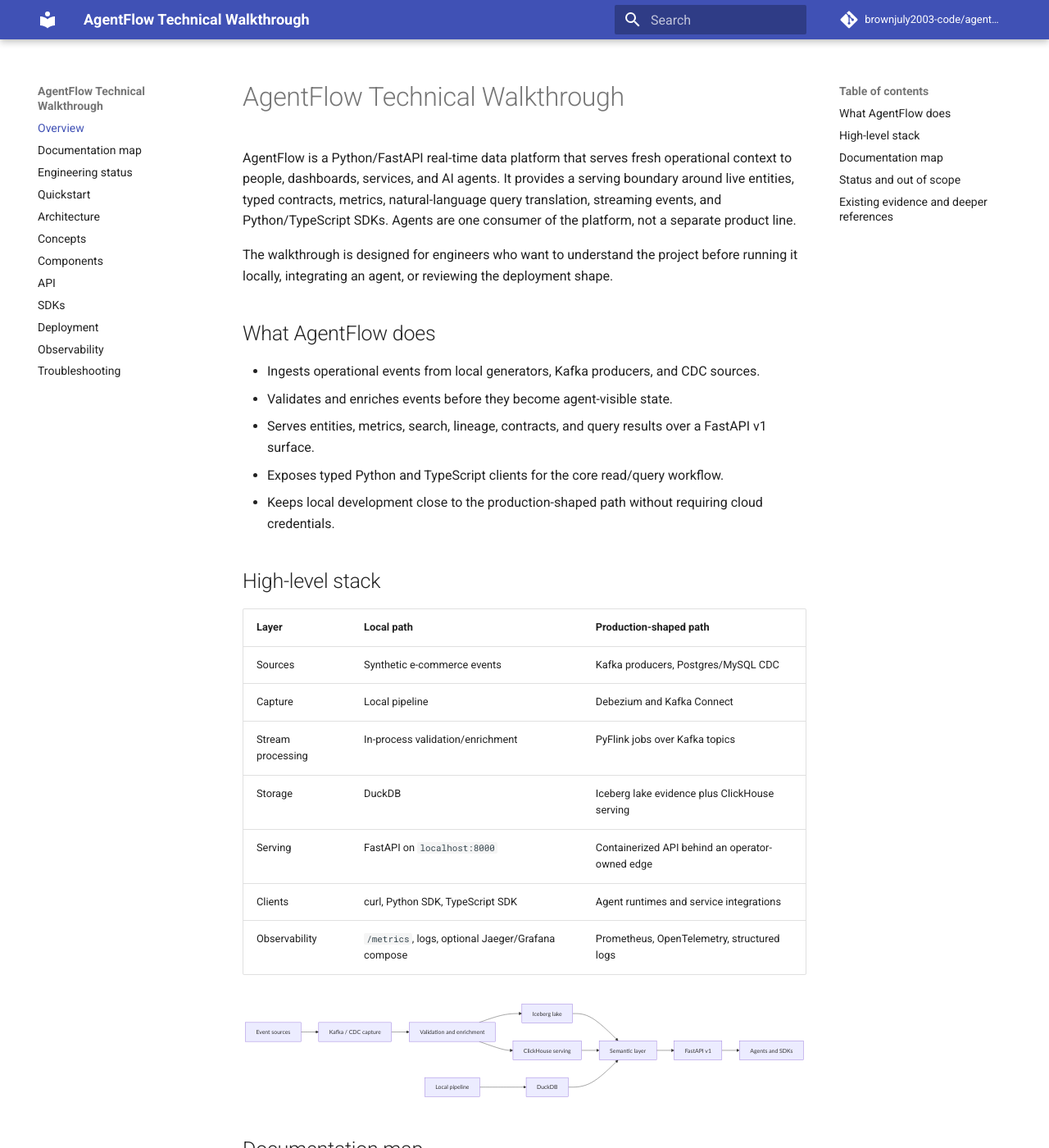
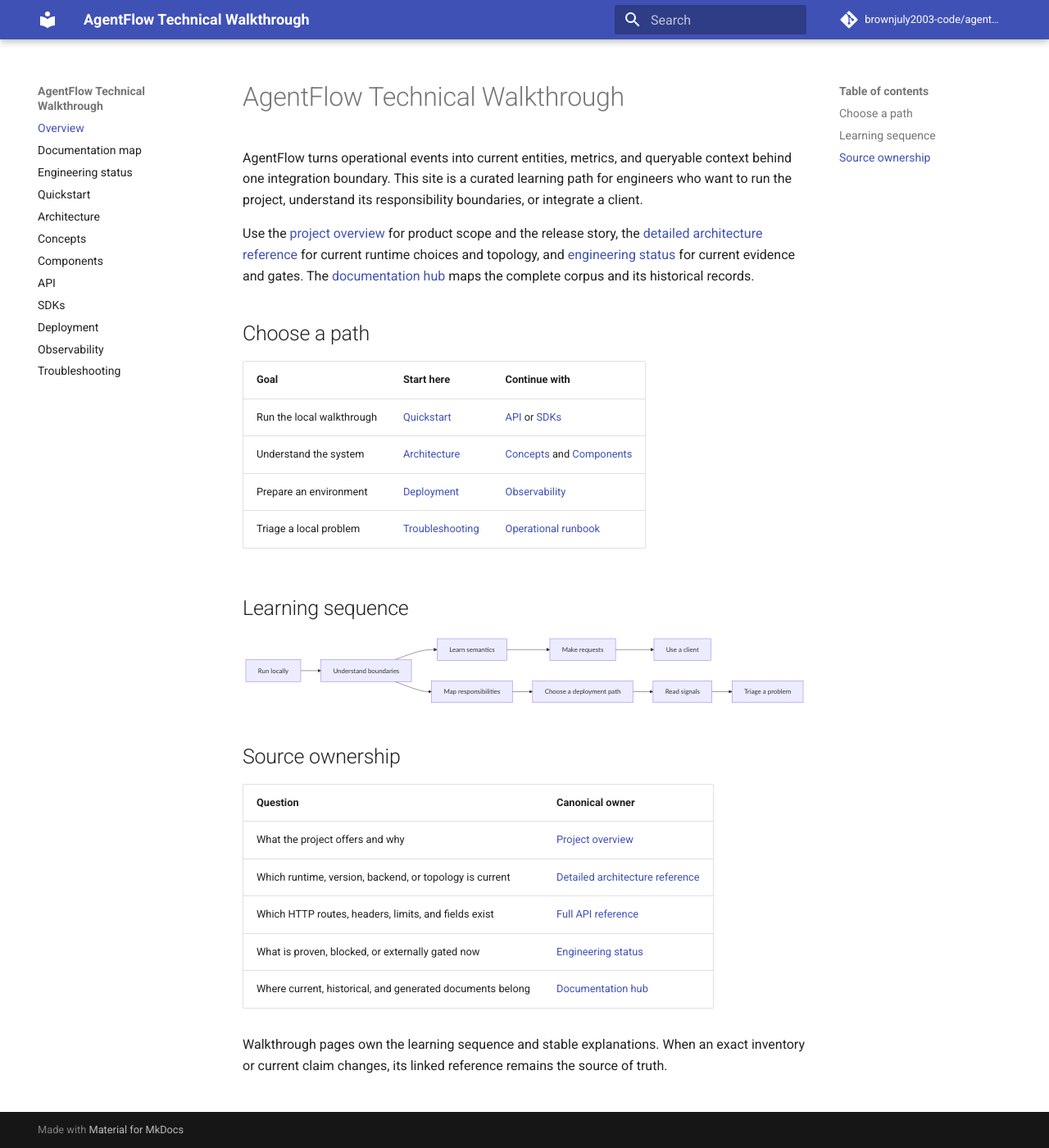
Before and after one commit to brownjuly2003-code/agentflow, an MkDocs documentation site: the page built from docs/index.md, in a window 1280 px wide and 1400 px high. Shown: the whole window at 82% size. Built offline with MkDocs 1.6.1 and Material for MkDocs 9.7.7, drawn with Linux system fonts in a browser that asks for light colours; comment, search, counter and statistics services are not loaded; some of the changed text lies outside the part shown.

Commit message:
docs: separate landing walkthrough from current references

````diff
--- a/docs/index.md
+++ b/docs/index.md
@@ -1,88 +1,50 @@
 # AgentFlow Technical Walkthrough
 
-AgentFlow is a Python/FastAPI real-time data platform that serves fresh
-operational context to people, dashboards, services, and AI agents. It provides
-a serving boundary around live entities, typed contracts, metrics,
-natural-language query translation, streaming events, and Python/TypeScript
-SDKs. Agents are one consumer of the platform, not a separate product line.
+AgentFlow turns operational events into current entities, metrics, and
+queryable context behind one integration boundary. This site is a curated
+learning path for engineers who want to run the project, understand its
+responsibility boundaries, or integrate a client.
 
-The walkthrough is designed for engineers who want to understand the project
-before running it locally, integrating an agent, or reviewing the deployment
-shape.
+Use the [project overview](https://github.com/brownjuly2003-code/agentflow/blob/main/README.md)
+for product scope and the release story, the
+[detailed architecture reference](architecture.md) for current runtime choices
+and topology, and [engineering status](STATUS.md) for current evidence and
+gates. The [documentation hub](https://github.com/brownjuly2003-code/agentflow/blob/main/docs/README.md)
+maps the complete corpus and its historical records.
 
-## What AgentFlow does
+## Choose a path
 
-- Ingests operational events from local generators, Kafka producers, and CDC
-  sources.
-- Validates and enriches events before they become agent-visible state.
-- Serves entities, metrics, search, lineage, contracts, and query results over a
-  FastAPI v1 surface.
-- Exposes typed Python and TypeScript clients for the core read/query workflow.
-- Keeps local development close to the production-shaped path without requiring
-  cloud credentials.
+| Goal | Start here | Continue with |
+| --- | --- | --- |
+| Run the local walkthrough | [Quickstart](quickstart.md) | [API](api/index.md) or [SDKs](sdk.md) |
+| Understand the system | [Architecture](architecture/index.md) | [Concepts](concepts.md) and [Components](components.md) |
+| Prepare an environment | [Deployment](deployment.md) | [Observability](observability.md) |
+| Triage a local problem | [Troubleshooting](troubleshooting.md) | [Operational runbook](runbook.md) |
 
-## High-level stack
-
-| Layer | Local path | Production-shaped path |
-| --- | --- | --- |
-| Sources | Synthetic e-commerce events | Kafka producers, Postgres/MySQL CDC |
-| Capture | Local pipeline | Debezium and Kafka Connect |
-| Stream processing | In-process validation/enrichment | PyFlink jobs over Kafka topics |
-| Storage | DuckDB | Iceberg lake evidence plus ClickHouse serving |
-| Serving | FastAPI on `localhost:8000` | Containerized API behind an operator-owned edge |
-| Clients | curl, Python SDK, TypeScript SDK | Agent runtimes and service integrations |
-| Observability | `/metrics`, logs, optional Jaeger/Grafana compose | Prometheus, OpenTelemetry, structured logs |
+## Learning sequence
 
 ```mermaid
 flowchart LR
-    sources["Event sources"] --> capture["Kafka / CDC capture"]
-    capture --> processing["Validation and enrichment"]
-    processing --> lake["Iceberg lake"]
-    processing --> serving["ClickHouse serving"]
-    local["Local pipeline"] --> duckdb["DuckDB"]
-    lake --> semantic["Semantic layer"]
-    serving --> semantic
-    duckdb --> semantic
-    semantic --> api["FastAPI v1"]
-    api --> clients["Agents and SDKs"]
+    quickstart["Run locally"] --> architecture["Understand boundaries"]
+    architecture --> concepts["Learn semantics"]
+    architecture --> components["Map responsibilities"]
+    concepts --> api["Make requests"]
+    api --> sdk["Use a client"]
+    components --> deployment["Choose a deployment path"]
+    deployment --> observability["Read signals"]
+    observability --> troubleshooting["Triage a problem"]
 ```
 
-## Documentation map
+## Source ownership
 
-- Use the [complete documentation hub](https://github.com/brownjuly2003-code/agentflow/blob/main/docs/README.md)
-  to navigate current references, operations, evidence, decisions, and archive.
-- Start with [Quickstart](quickstart.md) to run the local API and make the first
-  requests.
-- Read [Architecture](architecture/index.md) for C4 context, container view, and
-  runtime data-flow diagrams.
-- Use [API](api/index.md) and [SDKs](sdk.md) when wiring an agent or application.
-- Use [Deployment](deployment.md), [Observability](observability.md), and
-  [Troubleshooting](troubleshooting.md) for operator-oriented workflows.
+| Question | Canonical owner |
+| --- | --- |
+| What the project offers and why | [Project overview](https://github.com/brownjuly2003-code/agentflow/blob/main/README.md) |
+| Which runtime, version, backend, or topology is current | [Detailed architecture reference](architecture.md) |
+| Which HTTP routes, headers, limits, and fields exist | [Full API reference](api-reference.md) |
+| What is proven, blocked, or externally gated now | [Engineering status](STATUS.md) |
+| Where current, historical, and generated documents belong | [Documentation hub](https://github.com/brownjuly2003-code/agentflow/blob/main/docs/README.md) |
 
-## Status and out of scope
-
-!!! note "Current evidence boundary"
-    The real streaming path, live Iceberg boundary, checkpoint restore/replay,
-    and digest-only staging promotion have bounded PASS evidence. Production
-    rollout is not implemented or authorized, and the project remains a
-    production candidate. This walkthrough never replaces the linked evidence.
-
-!!! warning "Claims not made here"
-    This site does not claim that AWS OIDC-backed Terraform apply has run, that
-    a third-party penetration test has been completed, that object-lock-backed
-    immutable audit retention is active, or that formal compliance certification
-    has been obtained. Those are external gates and require owner-supplied
-    evidence outside this documentation build.
-
-## Existing evidence and deeper references
-
-- [Engineering status](https://github.com/brownjuly2003-code/agentflow/blob/main/docs/STATUS.md)
-  tracks current PASS, blocked, and external gates.
-- [Release readiness](https://github.com/brownjuly2003-code/agentflow/blob/main/docs/release-readiness.md)
-  tracks the unpublished release line and supply-chain boundary.
-- [Security audit](https://github.com/brownjuly2003-code/agentflow/blob/main/docs/security-audit.md)
-  explains application-layer controls and remaining external evidence gaps.
-- [Operational runbook](https://github.com/brownjuly2003-code/agentflow/blob/main/docs/runbook.md)
-  covers incident and maintenance procedures.
-- [API reference](https://github.com/brownjuly2003-code/agentflow/blob/main/docs/api-reference.md)
-  remains the detailed endpoint-by-endpoint reference.
+Walkthrough pages own the learning sequence and stable explanations. When an
+exact inventory or current claim changes, its linked reference remains the
+source of truth.
````
Also changed, not shown: plan_26_08_2026.md (+11 -1 lines), 1 other file.
